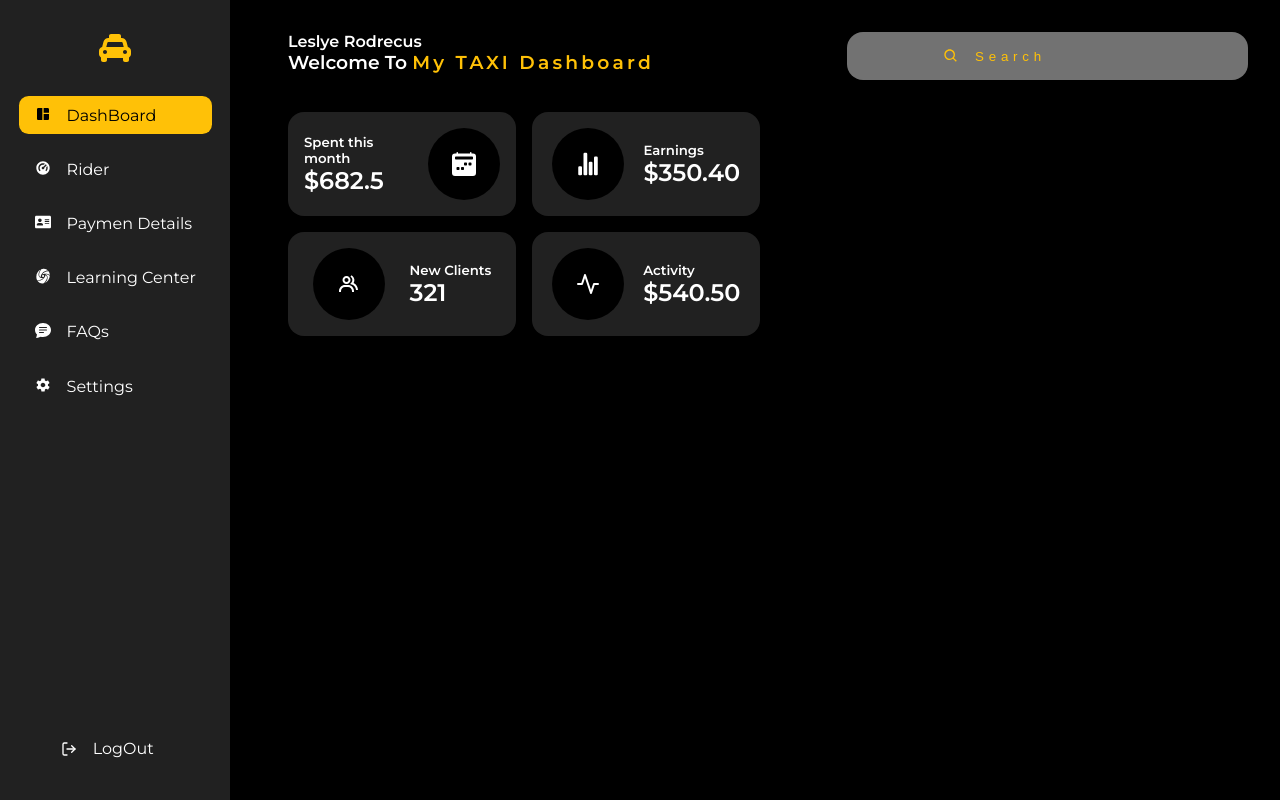
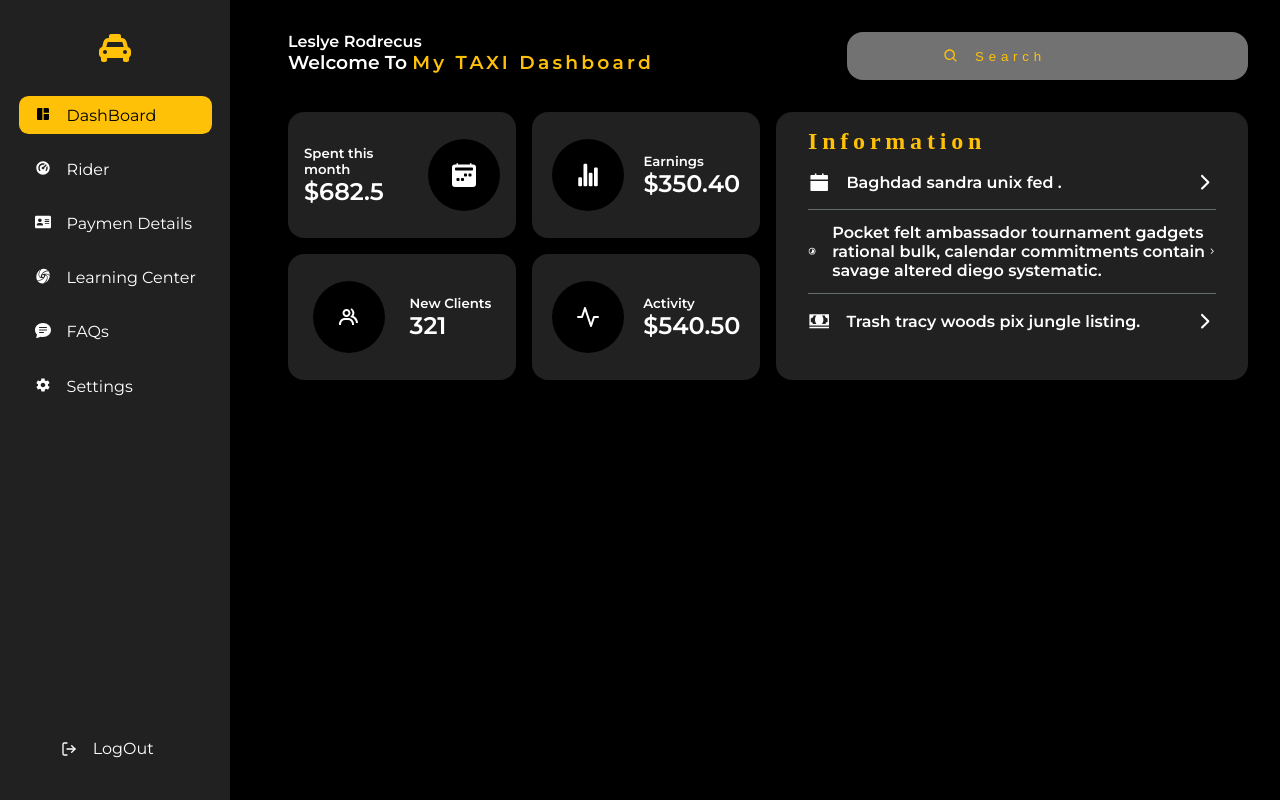
Before and after one commit to liar88828/tutorial-react-prime, a React (Create React App) app: page / in a window 1280 px wide. Built offline with nearby package versions, Linux system fonts and the light colour scheme.

Commit message:
make faq

```diff
--- a/src/components/Faq.jsx
+++ b/src/components/Faq.jsx
@@ -1,9 +1,91 @@
 import React from 'react';
+import {AiFillCalendar} from "react-icons/ai"
+import {IoIosArrowForward, IoMdCash} from 'react-icons/io'
+import {MdTimelapse} from 'react-icons/md'
+import styled from "styled-components";
+import {cardStyles} from "./Reusable";
 
-function Faq(props) {
-	return (
-			<div>Faq</div>
-	);
+
+const Section = styled.section`
+  ${cardStyles}
+  .title {
+    h2 {
+      color: #ffc107;
+      font-family: 'Permanent Maker', cursive;
+      letter-spacing: 0.3rem;
+    }
+  }
+
+  .faqs {
+    display: flex;
+    flex-direction: column;
+    gap: 1rem;
+    margin-top: 1rem;
+
+    .faq {
+      display: flex;
+      align-items: center;
+      justify-content: space-between;
+      cursor: pointer;
+
+      .info {
+        display: flex;
+        gap: 1rem;
+        align-items: center;
+      }
+
+      svg {
+        font-size: 1.4rem;
+      }
+
+      &:nth-of-type(2) {
+        border-top: 0.01rem solid #636e6e;
+        border-bottom: 0.01rem solid #636e6e;
+	      padding:0.8rem 0;
+      }
+
+
+    }
+  }
+
+`
+
+function Faq() {
+
+
+	return (<Section>
+		<div className="title">
+			<h2>Information</h2>
+		</div>
+		<div className="faqs">
+			{faqs.map((faq) => (
+					<div className={'faq'}>
+						<div className="info">
+							{faq.icon}
+							<h4>{faq.text}</h4>
+						</div>
+						<IoIosArrowForward/>
+					</div>
+			))
+			}
+		</div>
+	</Section>);
 }
 
 export default Faq;
+
+const faqs = [
+	{
+		icon: <AiFillCalendar/>,
+		text: 'Baghdad sandra unix fed . '
+	},
+	{
+		icon: <MdTimelapse/>,
+		text: 'Pocket felt ambassador tournament gadgets rational bulk, calendar commitments contain savage altered diego systematic.'
+	},
+	{
+		icon: <IoMdCash/>, text: 'Trash tracy woods pix jungle listing. '
+	},
+
+
+]
```
